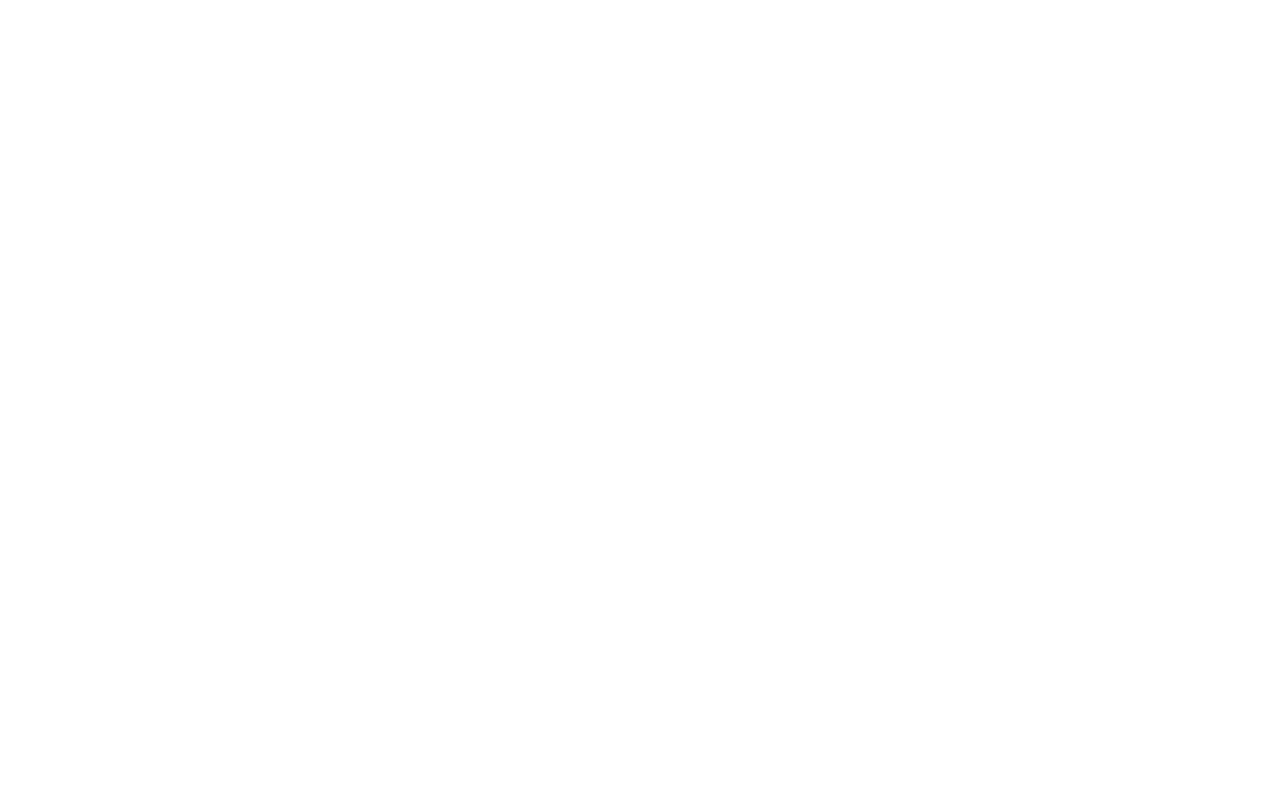
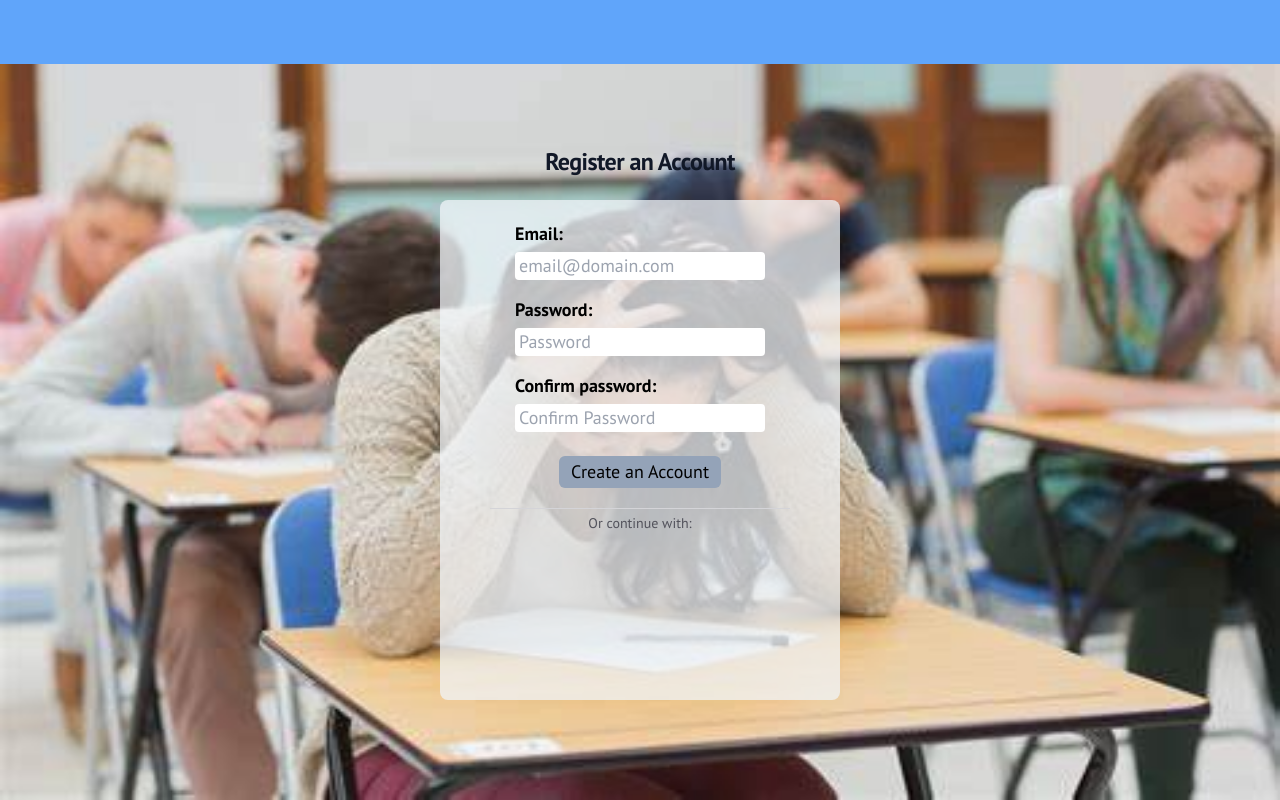
Before and after one commit to EduGrader/edugrader, a Next.js app: page /register in a window 1280 px wide. Built offline with nearby package versions, Linux system fonts and the light colour scheme.

Commit message:
edugration

```diff
--- a/src/components/NavBar.jsx
+++ b/src/components/NavBar.jsx
@@ -1,3 +1,3 @@
 export default function NavBar() {
-    return <div className="absolute w-full h-16"></div>;
+    return <div className="absolute w-full h-16 bg-blue-400"></div>;
 }
--- a/src/pages/register.jsx
+++ b/src/pages/register.jsx
@@ -1 +1,65 @@
-export default function Register() {}
+import Image from "next/image"
+import background from "../images/OIP.png"
+
+export default function Register() {
+    return (
+    <main className="flex flex-1 min-h-full flex-col justify-center ">
+        <Image className="absolute h-full w-full -z-10" src={background} alt="heheh" fill/>
+
+        <div className=" mt-36">
+            <h2 className="text-center text-2xl font-bold leading-9 tracking-tight text-gray-900">
+                Register an Account
+            </h2>
+        </div>
+
+        <div className="flex flex-col justify-center mt-5 bg-slate-100 min-w-[400px] min-h-[500px] self-center rounded-lg bg-opacity-75">
+            <form className="flex flex-col self-center w-[250px] mt-5">
+                <label className="block font-semibold text-lg">
+                    Email:
+                </label>
+                <input
+                    className="block mt-1 rounded text-lg pl-1"
+                    id="email"
+                    type="email"
+                    placeholder="email@domain.com"
+                    required
+                />
+
+                <label className="mt-4 block font-semibold text-lg">
+                    Password:
+                </label>
+                <input
+                    className="block mt-1 rounded text-lg pl-1"
+                    id="password"
+                    type="password"
+                    placeholder="Password"
+                    minLength={4}
+                    maxLength={20}
+                    required
+                />
+
+                <label className="mt-4 block font-semibold text-lg">
+                    Confirm password:
+                </label>
+                <input
+                    className="block mt-1 rounded text-lg pl-1"
+                    id="confimrpassword"
+                    type="password"
+                    placeholder="Confirm Password"
+                    minLength={4}
+                    maxLength={20}
+                    required
+                />
+
+                <button className="block bg-slate-400 hover:bg-slate-500 mt-6 rounded-md self-center text-lg p-0.5 px-3" type="submit">
+                    Create an Account
+                </button>
+            </form>
+
+            <div className="flex flex-1 mt-5 border-t border-zinc-300 w-3/4 self-center">
+                <div className="w-full text-center text-sm text-zinc-600 pt-1">Or continue with:</div>
+            </div>
+        </div>
+    </main>
+    )
+}
```
Also changed, not shown: src/images/OIP.png (added).
